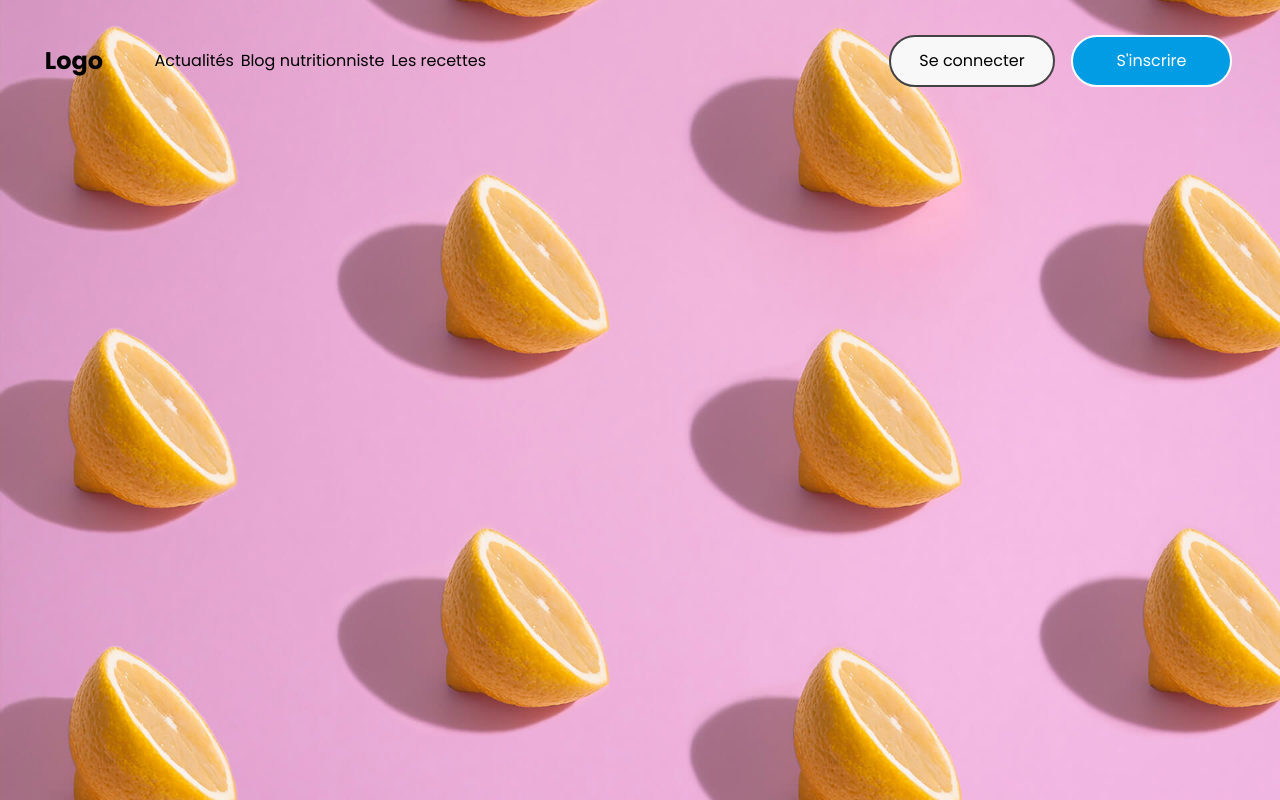
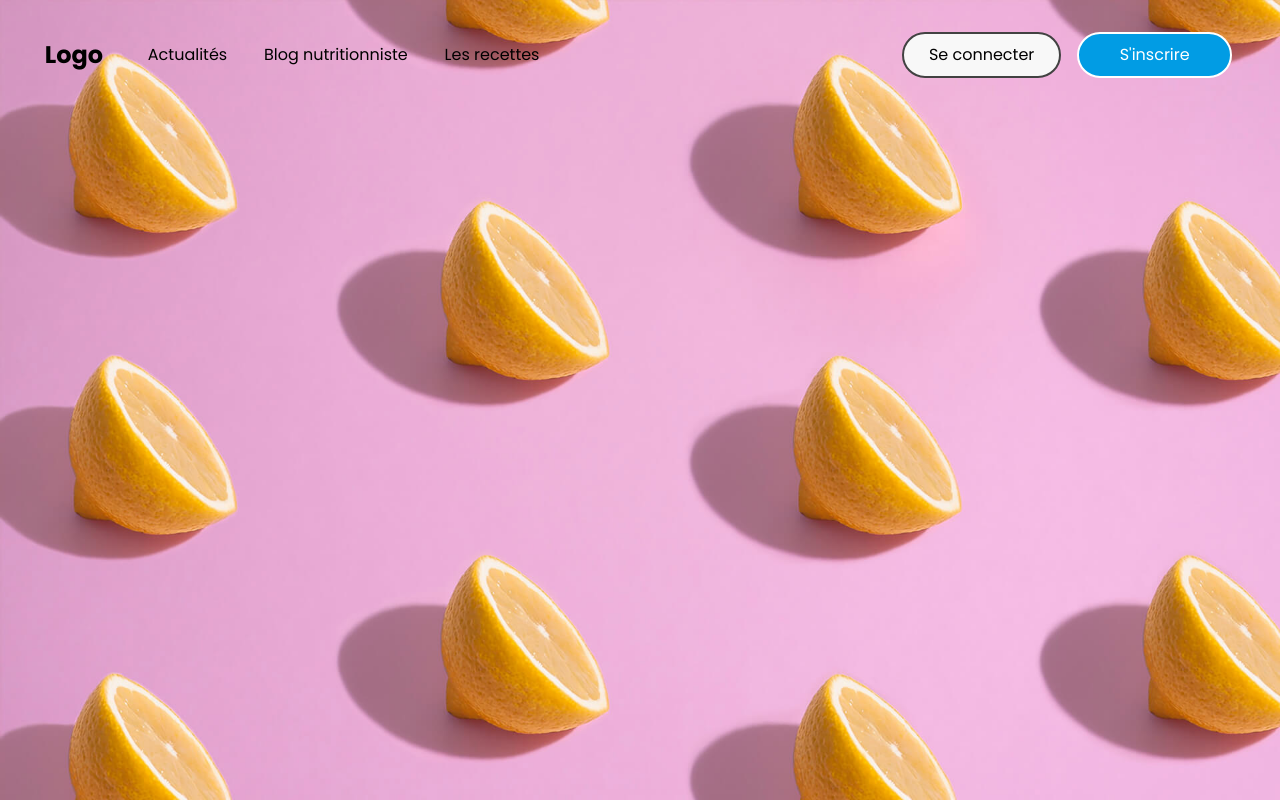
Before and after one commit to ecoatelant/vegandco, a PHP site: page /nav_test.html in a window 1280 px wide. Run offline with PHP 8.4, Linux system fonts and the light colour scheme.

Commit message:
28/11/2021 -Aline

```diff
--- a/style.scss
+++ b/style.scss
@@ -10,7 +10,8 @@ a {
 
 header {
     display: flex;
-    background: url(/media/bg.jpg) no-repeat center center fixed;
+    background-image: url("media/bg.jpg");
+    background-repeat: no-repeat;
     background-size: cover;
     height: 100vh;
 
@@ -21,17 +22,18 @@ header {
         display: flex;
         justify-content: space-between;
         width: 100%;
-        padding: 2.2em 0;
+        padding: 2em 0;
 
         .navbar_wrapper {
             display: flex;
-            width: 40%;
+            width: 60%;
 
             .bloc_logo {
                 display: flex;
                 justify-content: center;
                 align-items: center;
-                width: 30%;
+                width: 20%;
+                margin-right: 3m;
                 a {
                     font-size: 1.5em;
                     font-weight: 600;
@@ -41,12 +43,17 @@ header {
 
             .nav_ul.nonlogin {
                 display: flex;
-                justify-content: space-evenly;
-                width: 70%;
+                justify-content: flex-start;
+                width: 80%;
                 a {
                     &:hover {
                         text-decoration: underline;
                     }
+                }
+
+                a:first-child,
+                a:nth-child(2) {
+                    margin-right: 2.3em;
                 }
             }
         }
@@ -57,7 +64,7 @@ header {
             align-items: center;
 
             .cta_login {
-                padding: 1em;
+                padding: 0.8em;
                 width: 130px;
                 text-align: center;
                 background: rgb(248, 248, 248);
@@ -77,7 +84,7 @@ header {
             }
 
             .cta_inscrire {
-                padding: 1em;
+                padding: 0.8em;
                 width: 125px;
                 text-align: center;
                 background: rgb(1, 156, 228);
@@ -101,7 +108,7 @@ header {
 
         .nav_ul.login {
             margin-right: 3em;
-            width: 60%;
+            width: 40%;
         }
     }
 }
```
Also changed, not shown: css/style.css (+23 -16 lines), css/style.min.css (+1 -1 lines), css/media/bg.jpg (renamed from media/bg.jpg), 2 other files.
